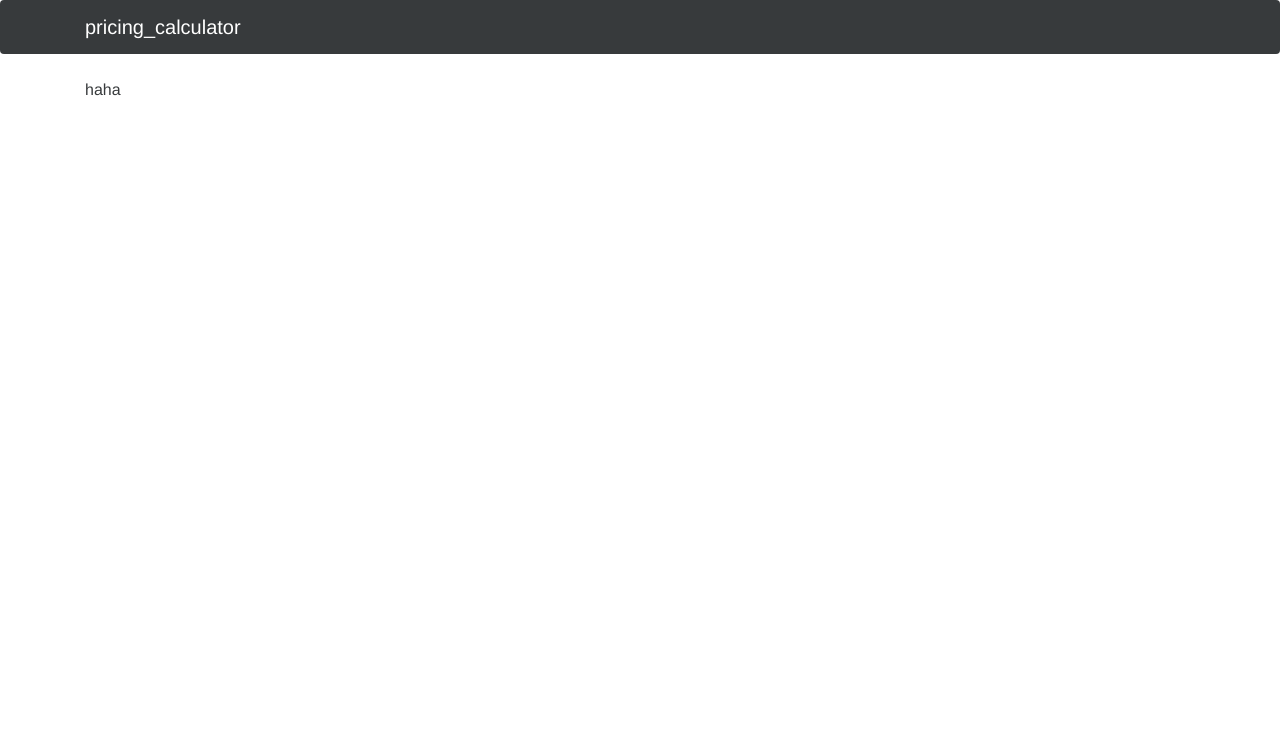
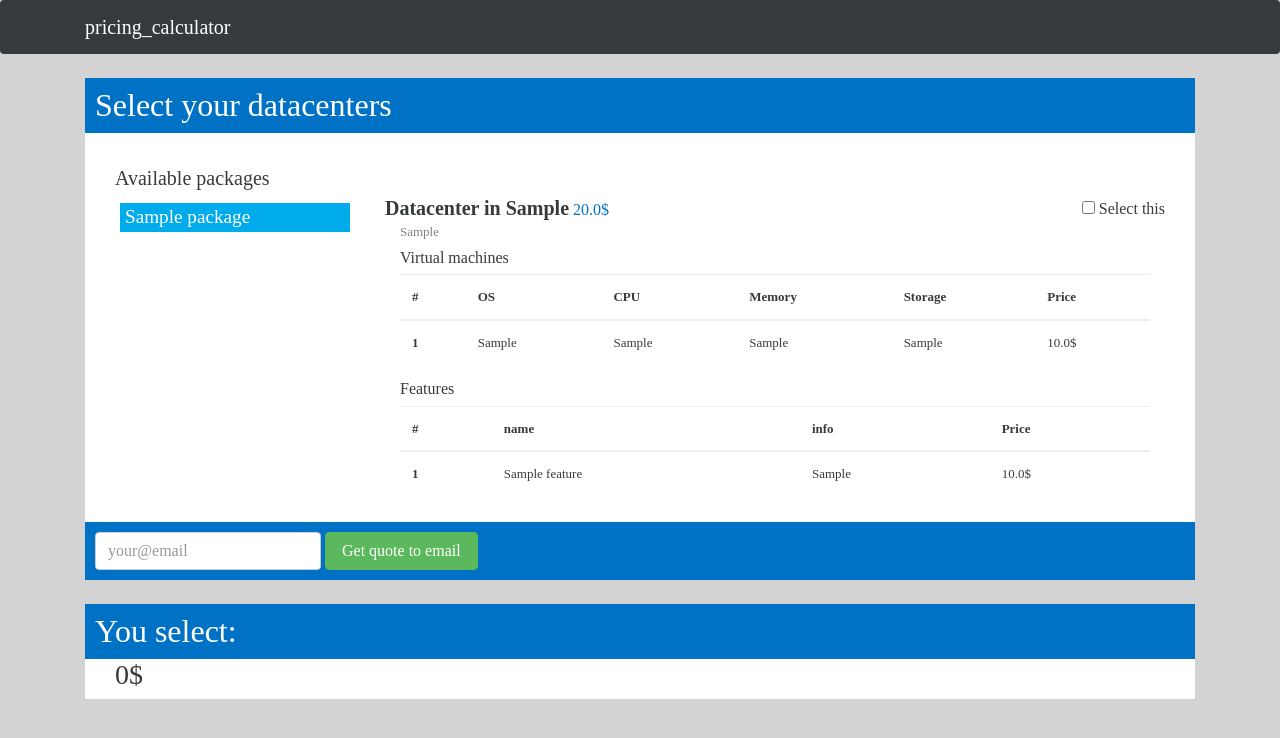
Before and after one commit to ToGoBananas/pricing_calculator, a Django app: page / in a window 1280 px wide. Shown: the top 738 px of the page. Run offline with Django 3.2, Linux system fonts and the light colour scheme; tables that the repository leaves empty hold one stand-in row (values such as "Sample post"); some libraries are stand-ins or nearby versions.

Commit message:
calculator frontend

```diff
--- a/orders/admin.py
+++ b/orders/admin.py
@@ -3,7 +3,8 @@ from .models import Order
 
 
 class OrderAdmin(admin.ModelAdmin):
-    filter_horizontal = ('datacenters', 'features')
-    fields = ('__all__', )
+    filter_horizontal = ('packages', )
+    fields = ('email', 'packages', )
+    list_display = ('email', 'created')
 
 admin.site.register(Order, OrderAdmin)
--- /dev/null
+++ b/orders/urls.py
@@ -0,0 +1,7 @@
+from django.conf.urls import url
+from . import views
+
+
+urlpatterns = [
+    url(r'^order/$', views.OrderView.as_view(), name='order'),
+]
--- a/orders/views.py
+++ b/orders/views.py
@@ -1,3 +1,6 @@
 from django.shortcuts import render
+from django.views.generic import CreateView
 
-# Create your views here.
+
+class OrderView(CreateView):
+    pass
--- a/pricing_calculator/admin.py
+++ b/pricing_calculator/admin.py
@@ -4,7 +4,6 @@ from .models import Package, Datacenter, Feature, VirtualMachine
 
 class PackageAdmin(admin.ModelAdmin):
     filter_horizontal = ('features', 'virtual_machines')
-    list_display = ('name', 'datacenter', 'total_price')
 
 
 class DatacenterAdmin(admin.ModelAdmin):
--- a/pricing_calculator/static/css/project.css
+++ b/pricing_calculator/static/css/project.css
@@ -1,5 +1,56 @@
-#a {
-  background-color: transparent; }
+.packages_name {
+  background-color: #525252;
+  color: white;
+  margin: 6px 5px;
+  padding-left: 5px;
+  font-size: larger;
+  cursor: pointer; }
 
-#b {
-  background-color: red; }
+.active.packages_name {
+  background-color: #00ABEC; }
+
+.datacenter {
+  cursor: pointer; }
+
+body {
+  background-color: lightgrey;
+  font-family: font-awesome; }
+  body .content {
+    background-color: white; }
+
+.headline {
+  background-color: #0072C6;
+  color: white;
+  padding: 10px;
+  margin: 0; }
+
+.packages {
+  margin: 10px 0; }
+
+.checkbox {
+  float: right;
+  display: inline; }
+
+table {
+  font-size: small; }
+
+.datacenter_name {
+  font-weight: bold;
+  display: inline; }
+
+.discount {
+  color: red;
+  font-weight: bold; }
+
+.line {
+  background-color: black;
+  height: 5px;
+  margin-bottom: 10px; }
+
+.datacenter_info {
+  color: gray;
+  font-size: small;
+  margin-bottom: 7px; }
+
+.package_price {
+  color: #0072c6; }
--- a/pricing_calculator/static/js/project.js
+++ b/pricing_calculator/static/js/project.js
@@ -1,3 +1,40 @@
-/**
- * Created by togobananas on 15.3.16.
- */
+//$('.datacenter').on('click', function () {
+//    $(this).find('.packages_description').toggle(700);
+//});
+//
+
+$('.packages_name').on('click', function () {
+    $('.packages_name').removeClass('active');
+    $(this).addClass('active');
+    $.ajax({
+      url: "packages/",
+      data: {package_name: $(this).html()}
+    }).done(function(html) {
+      $('#packages').replaceWith(html);
+    });
+});
+
+$('.packages').on('change', '.checkbox', function () {
+    var parent = $(this).parent();
+    var pack = parent.attr('class');
+    var datacenter = parent.find('h5').data('datacenter');
+    var price = parent.find('.package_price').html();
+    var text = pack + ' ' + datacenter + ' ' + price;
+    var new_html = $('<div></div>');
+    var total_price = $('#total_price');
+    var new_price;
+    if (!$(this).hasClass('checked')) {
+        $(this).addClass('checked');
+        new_html.html(text);
+        new_html.attr('package', pack);
+        new_html.attr('datacenter', datacenter);
+        $('#select').append(new_html);
+        new_price = parseFloat(total_price.html()) + parseFloat(price);
+        total_price.html(new_price+'$')
+    } else {
+        $(this).removeClass('checked');
+        $('#select').find("div:contains("+text+")").remove();
+        new_price = parseFloat(total_price.html()) - parseFloat(price);
+        total_price.html(new_price+'$')
+    }
+});
--- a/pricing_calculator/static/sass/project.scss
+++ b/pricing_calculator/static/sass/project.scss
@@ -1,7 +1,75 @@
-#a {
-  background-color: transparent;
+.packages_name {
+  background-color: #525252;
+  color: white;
+  margin: 6px 5px;
+  padding-left: 5px;
+  font-size: larger;
+  cursor: pointer;
 }
 
-#b {
-  background-color: red;
+.active.packages_name {
+  background-color: #00ABEC;
 }
+
+.datacenter {
+  cursor: pointer;
+}
+
+.packages_description {
+
+}
+
+body {
+  background-color: lightgrey;
+  font-family: font-awesome;
+
+  .content {
+    background-color: white;
+  }
+}
+
+.headline {
+  background-color: #0072C6;
+  color: white;
+  padding: 10px;
+  margin: 0;
+}
+
+.packages {
+  margin: 10px 0;
+}
+
+.checkbox {
+  float: right;
+  display: inline;
+}
+
+table {
+  font-size: small;
+}
+
+.datacenter_name {
+  font-weight: bold;
+  display: inline;
+}
+
+.discount {
+  color: red;
+  font-weight: bold;
+}
+
+.line {
+  background-color: black;
+  height: 5px;
+  margin-bottom: 10px;
+}
+
+.datacenter_info {
+  color: gray;
+  font-size: small;
+  margin-bottom: 7px;
+}
+
+.package_price {
+  color: #0072c6;
+}
--- a/pricing_calculator/templates/base.html
+++ b/pricing_calculator/templates/base.html
@@ -18,6 +18,7 @@
     <link rel="stylesheet" href="{% static 'css/bootstrap.css' %}">
 
     <!-- Your stuff: Third-party css libraries go here -->
+    <link rel="stylesheet" href="https://maxcdn.bootstrapcdn.com/font-awesome/4.5.0/css/font-awesome.min.css">
 
     <!-- This file store project specific CSS -->
     <link href="{% static 'css/project.css' %}" rel="stylesheet">
--- /dev/null
+++ b/pricing_calculator/templates/packages.html
@@ -0,0 +1,87 @@
+<div id="packages">
+    {% for package in packages %}
+        <div class="datacenter">
+            <div class="{{ package.name }}">
+                <h5 class="datacenter_name" data-datacenter="{{ package.datacenter }}">Datacenter in {{ package.datacenter }}</h5>
+                <span class="package_price">{{ package.total_price }}$</span>
+                {% if package.discount != 0 %}
+                    <span class="discount">-{{ package.discount }}%</span>
+                {% endif %}
+                <div class="checkbox">
+                  <label>
+                    <input type="checkbox" value="">
+                    Select this
+                  </label>
+                </div>
+            </div>
+            <div class="datacenter_info container">{{ package.info }}</div>
+            <div class="packages_description container">
+                <div class="row">
+                    <div class="col-lg-12">
+                        <h6>Virtual machines</h6>
+                    </div>
+                    <div class="col-lg-12">
+                        <div class="table-responsive">
+                            <table class="table">
+                              <thead>
+                                <tr>
+                                  <th>#</th>
+                                  <th>OS</th>
+                                  <th>CPU</th>
+                                  <th>Memory</th>
+                                  <th>Storage</th>
+                                  <th>Price</th>
+                                </tr>
+                              </thead>
+                              <tbody>
+                                <tr>
+                                    {% for machine in package.virtual_machines.all %}
+                                        <th scope="row">{{ forloop.counter }}</th>
+                                        <td>{{ machine.os }}</td>
+                                        <td>{{ machine.cpu }}</td>
+                                        <td>{{ machine.memory }}</td>
+                                        <td>{{ machine.storage }}</td>
+                                        <td>{{ machine.price }}$</td>
+                                    {% endfor %}
+                                </tr>
+                              </tbody>
+                            </table>
+                        </div>
+                    </div>
+                </div>
+                <div class="row">
+                    <div class="col-lg-12">
+                        <h6>Features</h6>
+                    </div>
+                    <div class="col-lg-12">
+                        <div class="table-responsive">
+                            <table class="table">
+                              <thead>
+                                <tr>
+                                  <th>#</th>
+                                  <th>name</th>
+                                  <th>info</th>
+                                  <th>Price</th>
+                                </tr>
+                              </thead>
+                              <tbody>
+                                <tr>
+                                    {% for feature in package.features.all %}
+                                        <th scope="row">{{ forloop.counter }}</th>
+                                        <td>{{ feature.name }}</td>
+                                        <td>{{ feature.info }}</td>
+                                        <td>{{ feature.price }}$</td>
+                                    {% endfor %}
+                                </tr>
+                              </tbody>
+                            </table>
+                        </div>
+                    </div>
+                </div>
+            </div>
+            {% if not forloop.last %}
+                <div class="container-fluid line"></div>
+            {% endif %}
+        </div>
+    {% endfor %}
+</div>
--- a/pricing_calculator/templates/pricing_calculator.html
+++ b/pricing_calculator/templates/pricing_calculator.html
@@ -3,5 +3,54 @@
 
 
 {% block content %}
-    haha
+    <div class="container content">
+        <div class="row">
+            <h2 class="col-lg-12 headline">
+                Select your datacenters
+            </h2>
+        </div>
+        <div class="row packages">
+            <br>
+            <div class="col-lg-12"><h5>Available packages</h5></div>
+            <div class="col-lg-3">
+                {% for name in packages_names %}
+                    {% if forloop.first %}
+                        <div class="packages_name active">{{ name }}</div>
+                    {% else %}
+                        <div class="packages_name">{{ name }}</div>
+                    {% endif %}
+                {% endfor %}
+            </div>
+            <div class="col-lg-9">
+                {% include 'packages.html' %}
+            </div>
+        </div>
+        <div class="row">
+            <div class="col-lg-12 headline">
+                <form action="{% url 'order' %}" method="post" class="form-inline">
+                    <div class="form-group">
+                        <input type="email" class="form-control" id="email" placeholder="your@email" name="email">
+                    </div>
+                    <button type="button" class="btn btn-success">Get quote to email</button>
+                </form>
+            </div>
+        </div>
+    </div>
+
+    <br>
+
+    <div class="container content">
+        <div class="row">
+            <h2 class="col-lg-12 headline">
+                You select:
+            </h2>
+        </div>
+        <div class="col-lg-12" id="select">
+
+        </div>
+        <div class="col-lg-12" id="select">
+            <h3 data-price='0' id="total_price">0$</h3>
+        </div>
+    </div>
+
 {% endblock %}
--- a/pricing_calculator/urls.py
+++ b/pricing_calculator/urls.py
@@ -4,11 +4,11 @@ from . import views
 from django.conf import settings
 from django.conf.urls.static import static
 
+urlpatterns = [
+    url(r'^', include('orders.urls')),
+    url(r'^packages/$', views.PackagesResponseView.as_view(), name='package'),
 
-urlpatterns = [
-    # Examples:
-    url(r'^$', views.home, name='home'),
-    # url(r'^blog/', include('blog.urls')),
+    url(r'^$', views.CalculatorView.as_view(), name='calculator'),
 
     url(r'^admin/', include(admin.site.urls)),
 ] + static(settings.MEDIA_URL, document_root=settings.MEDIA_ROOT)
--- a/pricing_calculator/views.py
+++ b/pricing_calculator/views.py
@@ -1,6 +1,27 @@
-from django.http import HttpResponse
-from django.shortcuts import render_to_response
+from django.shortcuts import render_to_response, render
+from django.views.generic import View
+from .models import Package, Datacenter
 
 
-def home(request):
-    return render_to_response('pricing_calculator.html', {})
+class CalculatorView(View):
+
+    def get(self, request, *args, **kwargs):
+        packages = Package.objects.filter(status='active')
+        packages_names = [x.get('name') for x in packages.values('name').distinct()]
+        packages = packages.filter(name=packages_names[0])
+        return render(request, 'pricing_calculator.html', {
+            'packages': packages,
+            'packages_names': packages_names
+        })
+
+
+class PackagesResponseView(View):
+
+    template_name = 'packages.html'
+
+    def get(self, request, *args, **kwargs):
+        package_name = request.GET['package_name']
+        packages = Package.objects.filter(name=package_name, status='active')
+        return render_to_response('packages.html', {
+            'packages': packages,
+        })
```
Also changed, not shown: orders/models.py (+9 -3 lines), pricing_calculator/models.py (+4 -4 lines), settings/common.py (+12 -0 lines), orders/migrations/0002_auto_20160316_1805.py (added), pricing_calculator/migrations/0002_auto_20160316_1805.py (added), pricing_calculator/static/images/blue.png (added), pricing_calculator/static/images/blue@2x.png (added).
